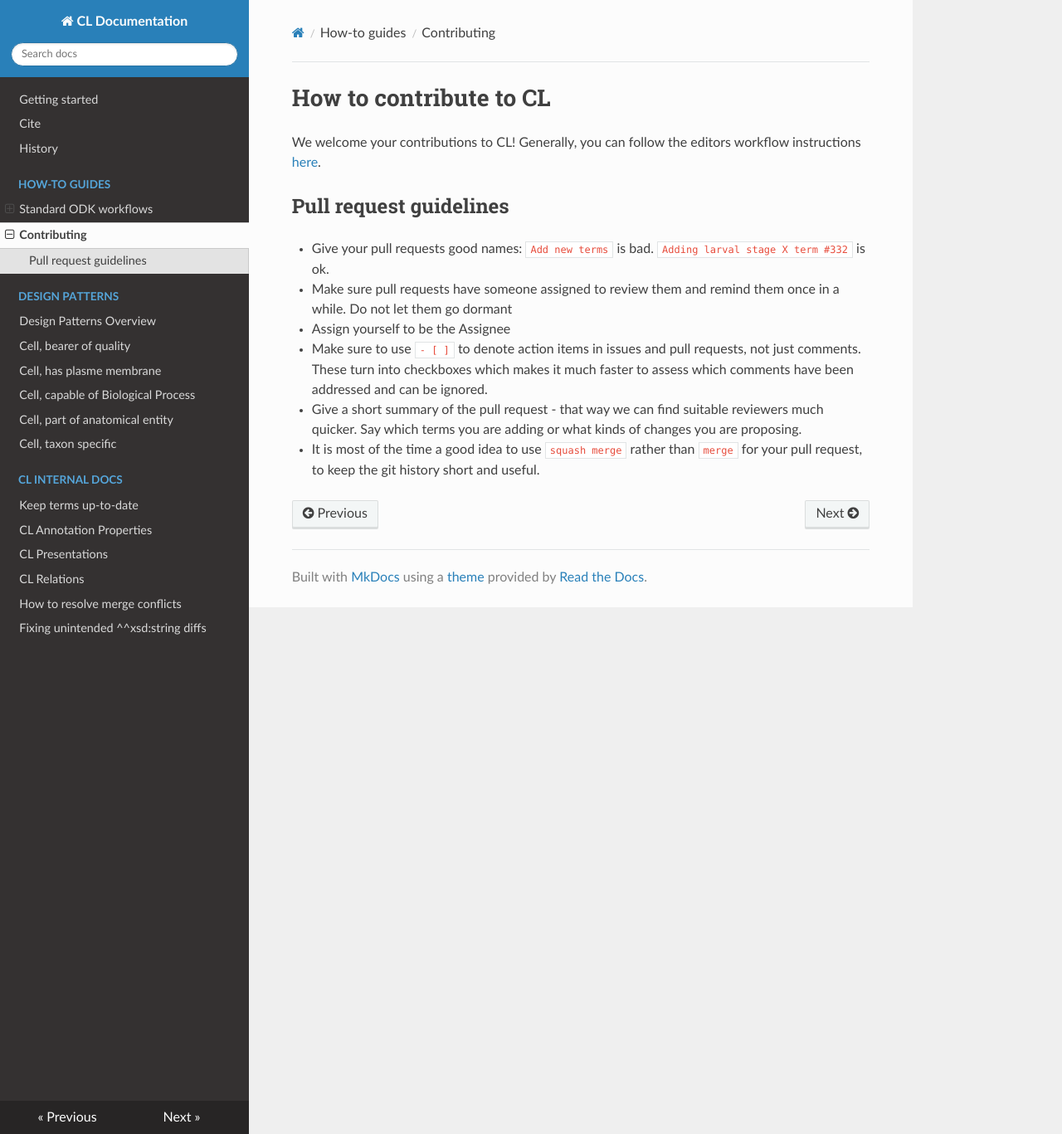
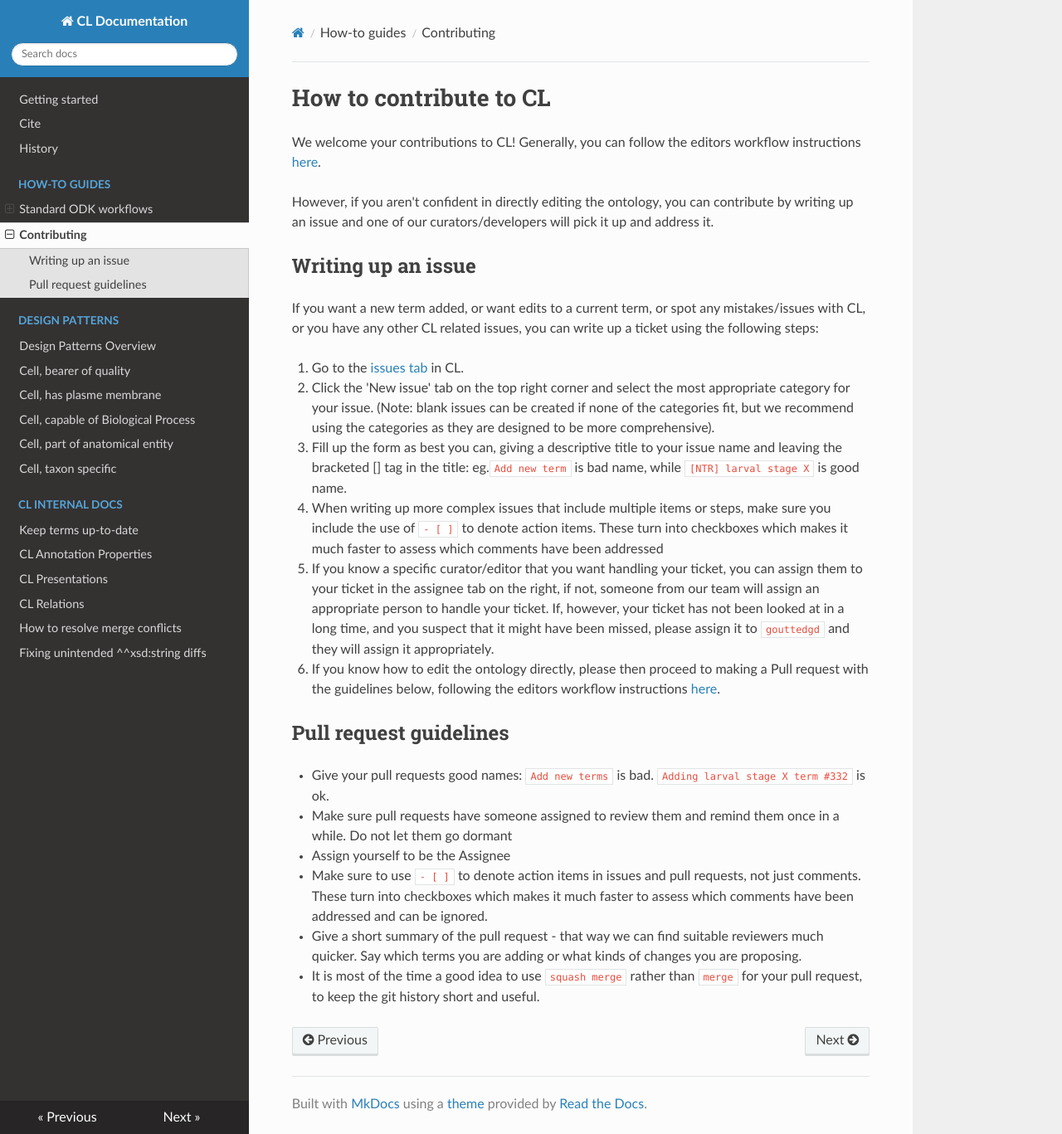
Before and after one commit to obophenotype/cell-ontology, an MkDocs documentation site: the page built from docs/contributing.md, in a window 1280 px wide and 1367 px high. Shown: the whole window at 83% size. Built offline with MkDocs 1.6.1, drawn with Linux system fonts in a browser that asks for light colours; nearby versions of some CDN libraries.

Commit message:
Update contributing.md
Added ticket write up for non-experts

```diff
--- a/docs/contributing.md
+++ b/docs/contributing.md
@@ -1,6 +1,19 @@
 # How to contribute to CL
 
 We welcome your contributions to CL! Generally, you can follow the editors workflow instructions [here](odk-workflows/EditorsWorklow.md).
+
+However, if you aren't confident in directly editing the ontology, you can contribute by writing up an issue and one of our curators/developers will pick it up and address it.
+
+## Writing up an issue
+
+If you want a new term added, or want edits to a current term, or spot any mistakes/issues with CL, or you have any other CL related issues, you can write up a ticket using the following steps:
+
+1. Go to the [issues tab](https://github.com/obophenotype/cell-ontology/issues) in CL.
+2. Click the 'New issue' tab on the top right corner and select the most appropriate category for your issue. (Note: blank issues can be created if none of the categories fit, but we recommend using the categories as they are designed to be more comprehensive).
+3. Fill up the form as best you can, giving a descriptive title to your issue name and leaving the bracketed [] tag in the title: eg.`Add new term` is bad name, while `[NTR] larval stage X` is good name.
+4. When writing up more complex issues that include multiple items or steps, make sure you include the use of `- [ ]` to denote action items. These turn into checkboxes which makes it much faster to assess which comments have been addressed
+5. If you know a specific curator/editor that you want handling your ticket, you can assign them to your ticket in the assignee tab on the right, if not, someone from our team will assign an appropriate person to handle your ticket. If, however, your ticket has not been looked at in a long time, and you suspect that it might have been missed, please assign it to `gouttedgd` and they will assign it appropriately.
+6. If you know how to edit the ontology directly, please then proceed to making a Pull request with the guidelines below, following the editors workflow instructions [here](odk-workflows/EditorsWorklow.md).
 
 ## Pull request guidelines
 
```
